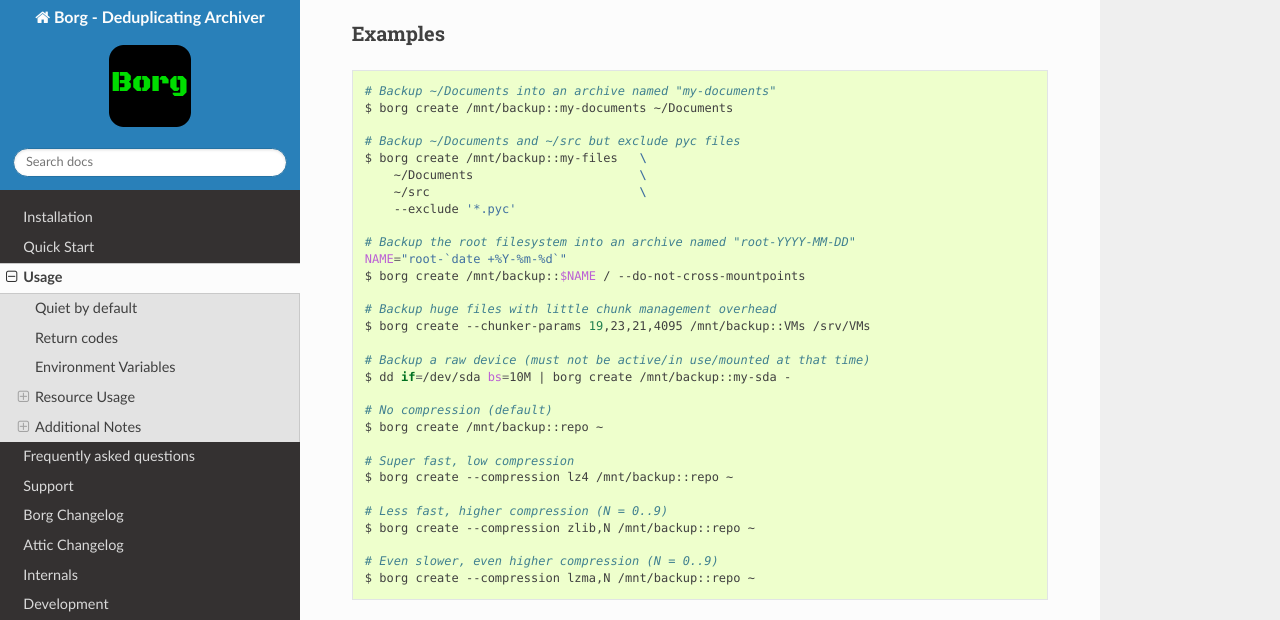
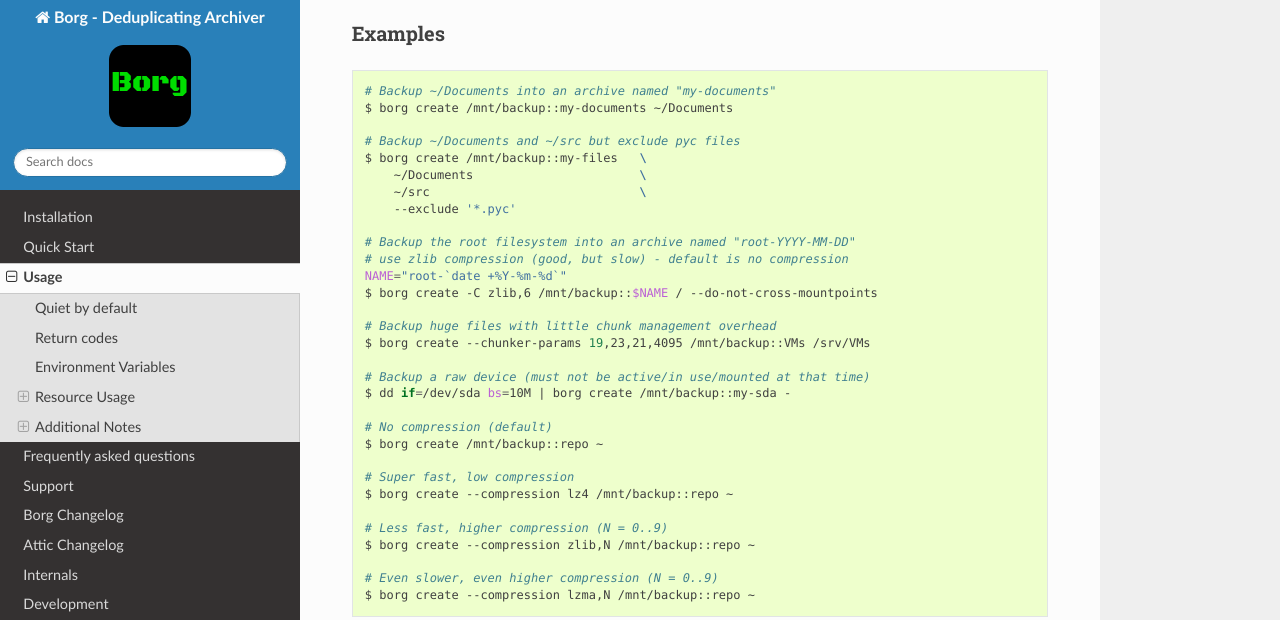
Before and after one commit to borgbackup/borg, a Sphinx documentation site: the page built from docs/usage.rst, in a window 1280 px wide and 900 px high, scrolled down 4386 px, cut to the strip 8-628 px from the top of the window. Built offline with Sphinx 7.4.7 and the Read the Docs theme 2.0.0, drawn with Linux system fonts in a browser that asks for light colours; pages that are not in the unit, such as notebooks, are missing from menus; the version number could not be read and is left out.

Commit message:
docs: use zlib,6 compression in some examples, fixes #275
This is what attic used by default, but borgbackup defaults to "no compression".

I just adjusted the command invocation, so we can keep the example output
(which shows that stuff was compressed).

Also: add FAQ item about compression.

```diff
--- a/README.rst
+++ b/README.rst
@@ -90,7 +90,7 @@
 
 Now doing another backup, just to show off the great deduplication::
 
-    $ borg create --stats /mnt/backup::Tuesday ~/Documents
+    $ borg create --stats -C zlib,6 /mnt/backup::Tuesday ~/Documents
 
     Archive name: Tuesday
     Archive fingerprint: 387a5e3f9b0e792e91c...
--- a/docs/usage.rst
+++ b/docs/usage.rst
@@ -201,8 +201,9 @@
         --exclude '*.pyc'
 
     # Backup the root filesystem into an archive named "root-YYYY-MM-DD"
+    # use zlib compression (good, but slow) - default is no compression
     NAME="root-`date +%Y-%m-%d`"
-    $ borg create /mnt/backup::$NAME / --do-not-cross-mountpoints
+    $ borg create -C zlib,6 /mnt/backup::$NAME / --do-not-cross-mountpoints
 
     # Backup huge files with little chunk management overhead
     $ borg create --chunker-params 19,23,21,4095 /mnt/backup::VMs /srv/VMs
@@ -315,7 +316,7 @@
     Hostname: myhostname
     Username: root
     Time: Fri Aug  2 15:18:17 2013
-    Command line: /usr/bin/borg create --stats /mnt/backup::root-2013-08-02 / --do-not-cross-mountpoints
+    Command line: /usr/bin/borg create --stats -C zlib,6 /mnt/backup::root-2013-08-02 / --do-not-cross-mountpoints
     Number of files: 147429
     Original size: 5344169493 (4.98 GB)
     Compressed size: 1748189642 (1.63 GB)
```
Also changed, not shown: docs/faq.rst (+11 -0 lines).
